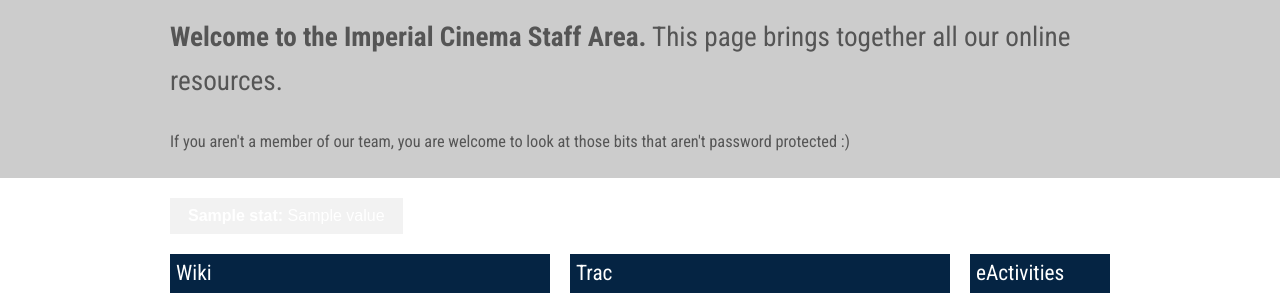
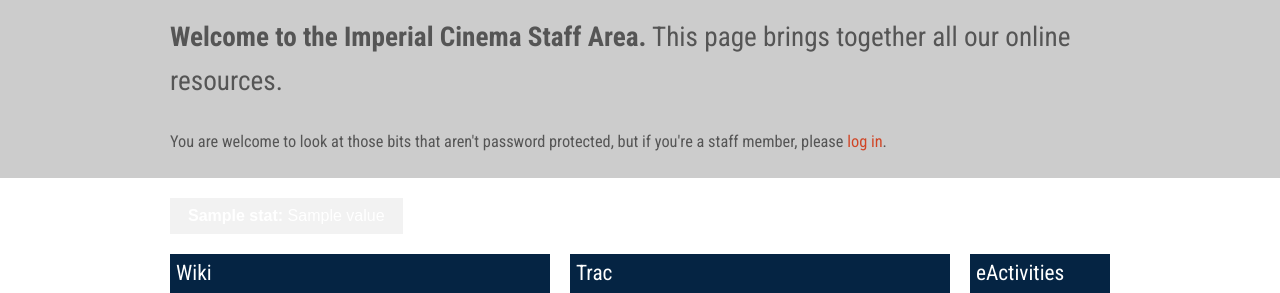
Before and after one commit to icucinema/cintranet, a Django app: template cintranet/sitewide/templates/index.html in a window 1280 px wide. Shown: the part 60-353 px from the top of the page. Run offline with Django 3.2, Linux system fonts and the light colour scheme; the template is opened without the code that fills it: most values are stand-ins (such as "Sample title", 1, 10 or a date in 2020); some libraries are stand-ins or nearby versions.

Commit message:
Changes to login/logout links

```diff
--- a/cintranet/auth/urls.py
+++ b/cintranet/auth/urls.py
@@ -8,6 +8,6 @@ urlpatterns = patterns('',
     # url(r'^$', 'cintranet.views.home', name='home'),
     # url(r'^blog/', include('blog.urls')),
     url(r'^$', RedirectView.as_view(url='/')),
-    url(r'^logout/$', views.LogoutView.as_view()),
-    url(r'^login/$', views.LoginView.as_view()),
+    url(r'^logout/$', views.LogoutView.as_view(), name='logout'),
+    url(r'^login/$', views.LoginView.as_view(), name='login'),
 )
--- a/cintranet/cintranet/urls.py
+++ b/cintranet/cintranet/urls.py
@@ -13,6 +13,6 @@ urlpatterns = patterns('',
 
     url(r'^$', sitewide.views.IndexView.as_view()),
 
-    url(r'^user/', include('auth.urls')),
+    url(r'^user/', include('auth.urls', app_name='auth', namespace='auth')),
     url(r'^admin/', include(admin.site.urls)),
 )
--- a/cintranet/sitewide/templates/base.html
+++ b/cintranet/sitewide/templates/base.html
@@ -70,13 +70,13 @@
 					<li><a href="http://trac.wide.imperialcinema.co.uk">Trac</a></li>
 					<li><a href="http://cloud.wide.imperialcinema.co.uk">Cloud</a></li>
 					{% if not user.is_authenticated %}
-						<li><a href="/user/login/">Log in</a></li>
+						<li><a href="{% url 'auth:login' %}">Log in</a></li>
 					{% else %}
 						<li>
 							<a href="/">{{ user.username }}</a>
 							<div class="dropdown">
 								<ul>
-									<li><a href="/user/logout/?token={{ request.session.logout_token }}">Log out</a></li>
+									<li><a href="{% url 'auth:logout' %}?token={{ request.session.logout_token }}">Log out</a></li>
 								</ul>
 							</div>
 						</li>
--- a/cintranet/sitewide/templates/index.html
+++ b/cintranet/sitewide/templates/index.html
@@ -6,8 +6,13 @@
 <div class="index-header">
   <div class="row">
     <div class="twelve columns">
+{% if user.is_authenticated %}
+      <p><strong>Welcome back, {{ user.first_name }}!</strong></p>
+      <p><small>(Not {{ user.first_name }}? <a href="{% url 'auth:logout' %}?token={{ request.session.logout_token }}">Log out!</a>)</small></p>
+{% else %}
       <p><strong>Welcome to the Imperial Cinema Staff Area.</strong> This page brings together all our online resources.</p>
-      <p><small>If you aren't a member of our team, you are welcome to look at those bits that aren't password protected :)</small></p>
+      <p><small>You are welcome to look at those bits that aren't password protected, but if you're a staff member, please <a href="{% url 'auth:login' %}">log in</a>.</small></p>
+{% endif %}
     </div>
   </div>
 </div>
```
